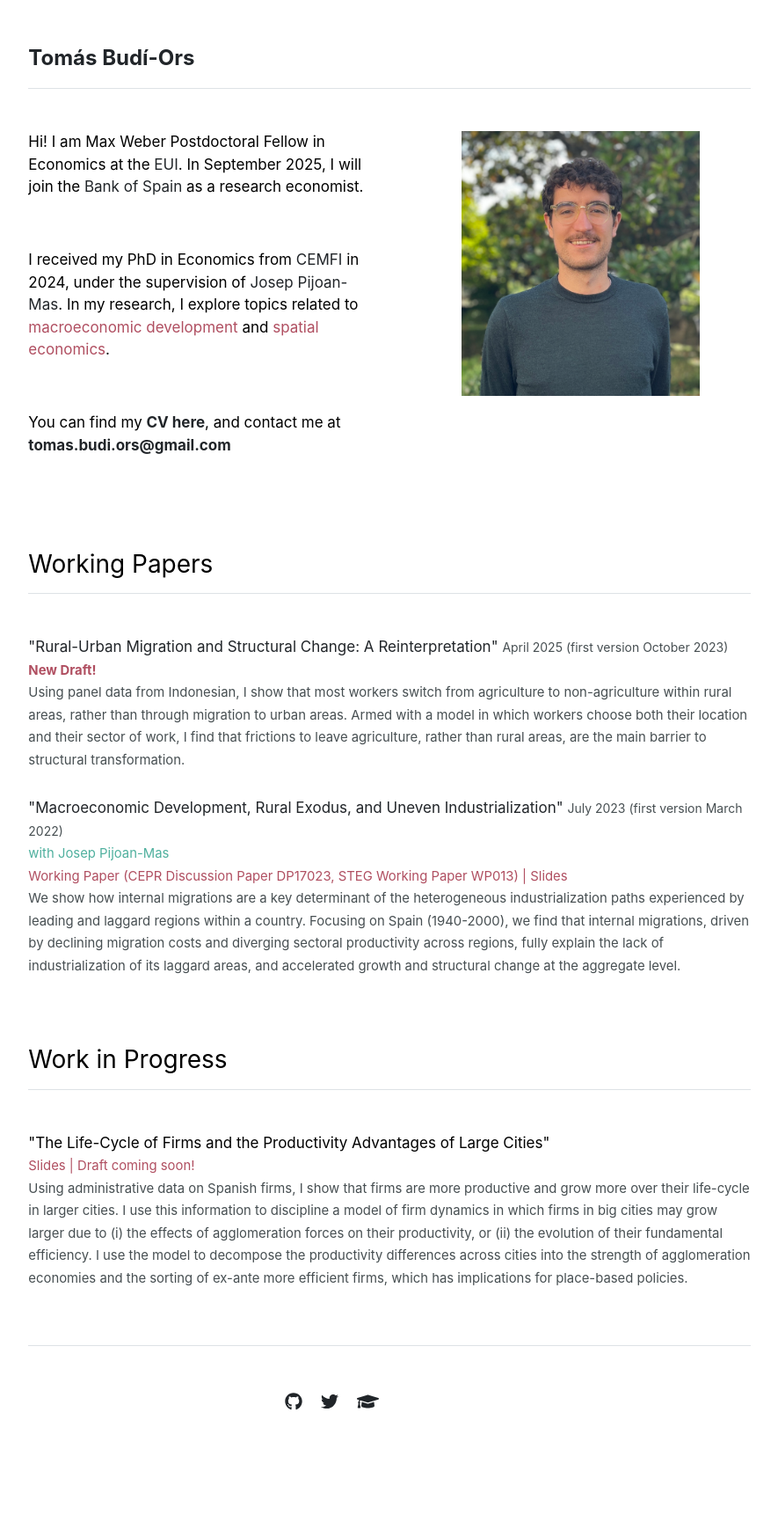
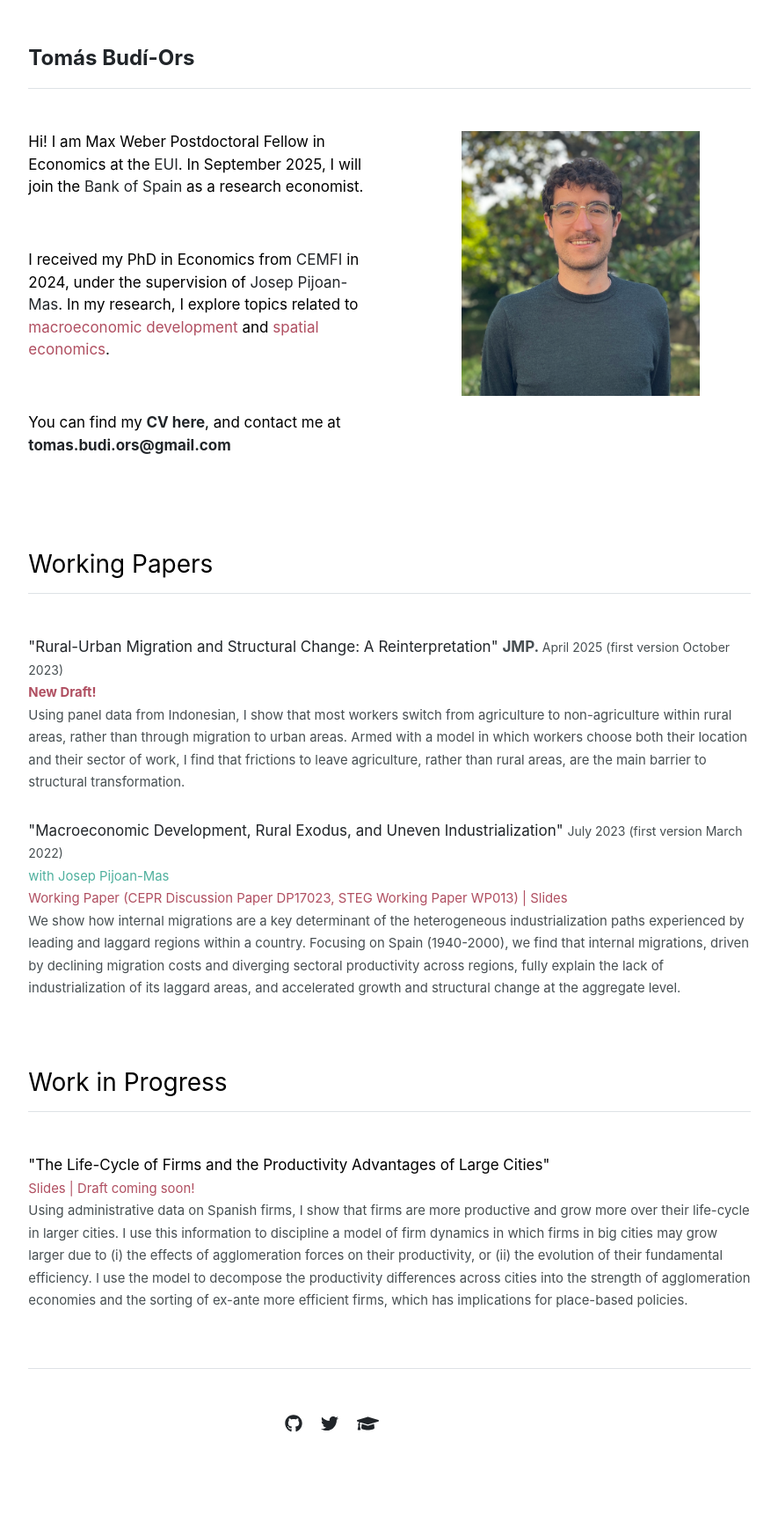
Before and after one commit to tomas-budi-ors/tomas-budi-ors.github.io, a Jekyll site: the page built from index.md, in a window 1280 px wide. Shown: the whole page at 88% size, without its empty margins (197-1082 px from the left). Built offline with Jekyll 4.4.1, drawn with Linux system fonts in a browser that asks for light colours; before the commit the page ends 1704 px from its top, so only the background shows below that.

Commit message:
Minor changes

```diff
--- a/_data/working_papers.yml
+++ b/_data/working_papers.yml
@@ -1,6 +1,6 @@
 featured:
-- {name: '"Rural-Urban Migration and Structural Change: A Reinterpretation"', extra_info: '<span style="font-size: 17px; font-weight: bolder;"> JMP. </span>',
-    extra_info: 'April 2025 (first version October 2023)',
+- {name: '"Rural-Urban Migration and Structural Change: A Reinterpretation"',
+    extra_info: '<span style="font-size: 17px; font-weight: bold;"> JMP. </span> April 2025 (first version October 2023)',
     url: '/working_papers/BudiOrs_JMP.pdf',
     links: '<a href="/working_papers/BudiOrs_JMP.pdf" target="_blank" rel="noopener noreferrer" style="font-weight: bold;">New Draft!</a>',
     abstract: 'Using panel data from Indonesian, I show that most workers switch from agriculture to non-agriculture within rural areas, rather than through migration to urban areas. Armed with a model in which workers choose both their location and their sector of work, I find that frictions to leave agriculture, rather than rural areas, are the main barrier to structural transformation.'}
```
Also changed, not shown: 1 other file.
